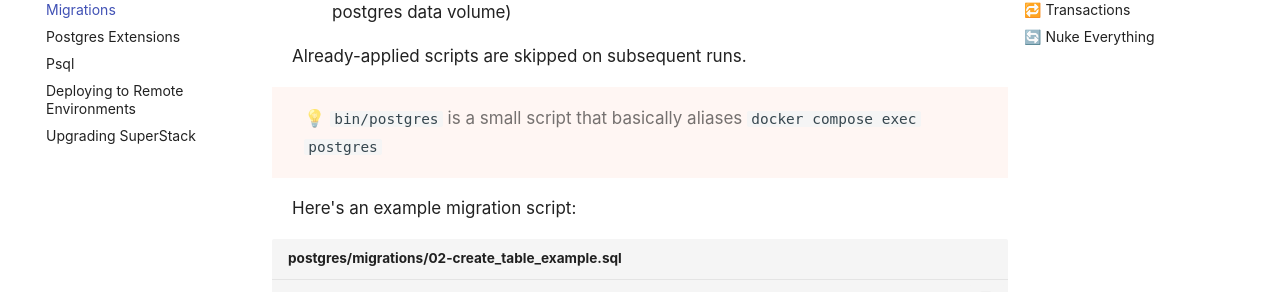
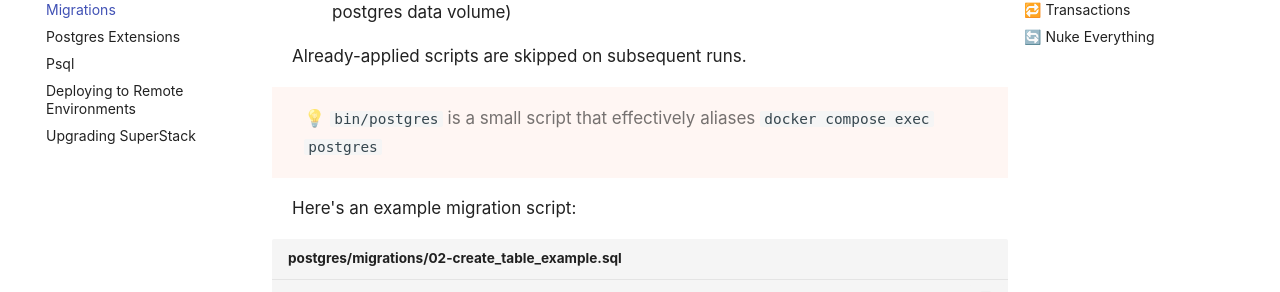
Before and after one commit to explodinglabs/superstack.docs, an MkDocs documentation site: the page built from docs/migrations.md, in a window 1280 px wide and 900 px high, scrolled down 802 px. Shown: the part 152-444 px from the top of the window. Built offline with MkDocs 1.6.1 and Material for MkDocs 9.7.7, drawn with Linux system fonts in a browser that asks for light colours; comment, search, counter and statistics services are not loaded.

Commit message:
Adjust docs

```diff
--- a/docs/migrations.md
+++ b/docs/migrations.md
@@ -40,7 +40,7 @@ This will:
 
 Already-applied scripts are skipped on subsequent runs.
 
-> 💡 `bin/postgres` is a small script that basically aliases `docker compose exec postgres`
+> 💡 `bin/postgres` is a small script that effectively aliases `docker compose exec postgres`
 
 Here's an example migration script:
 
```
